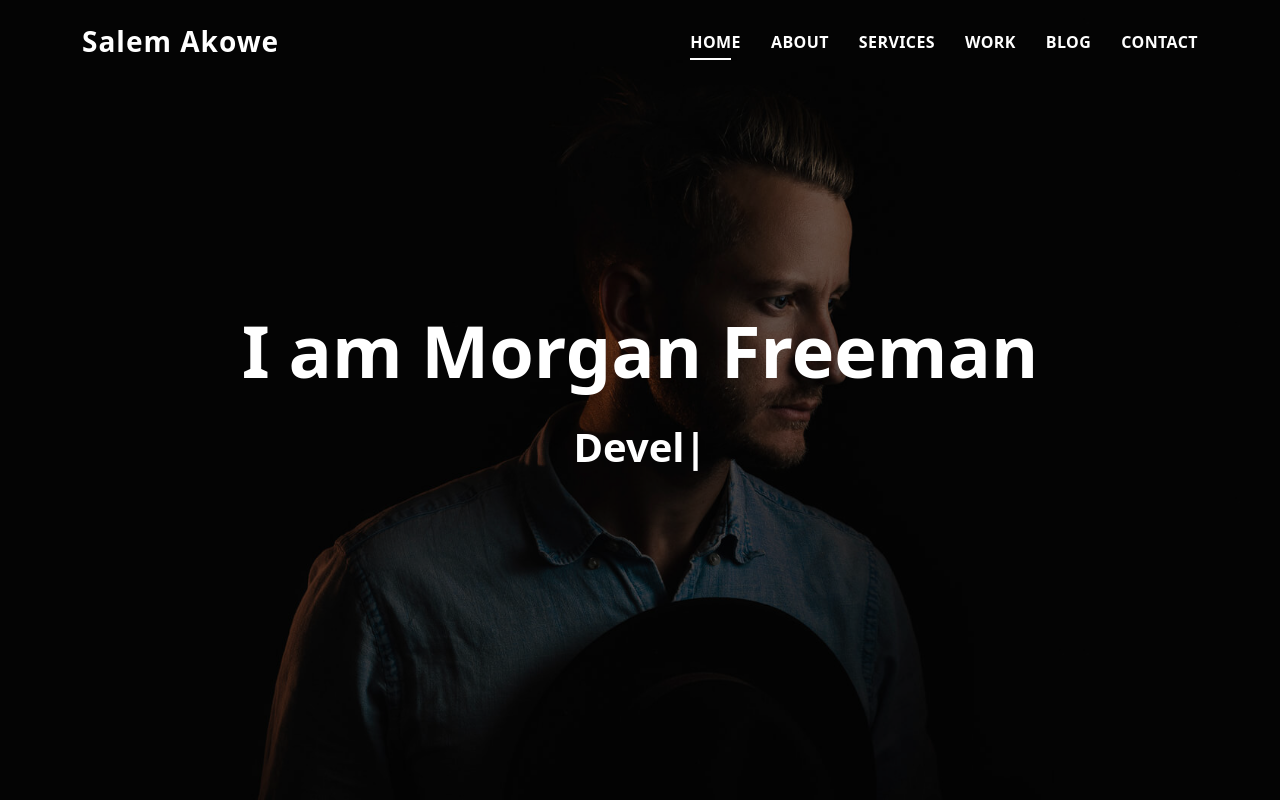
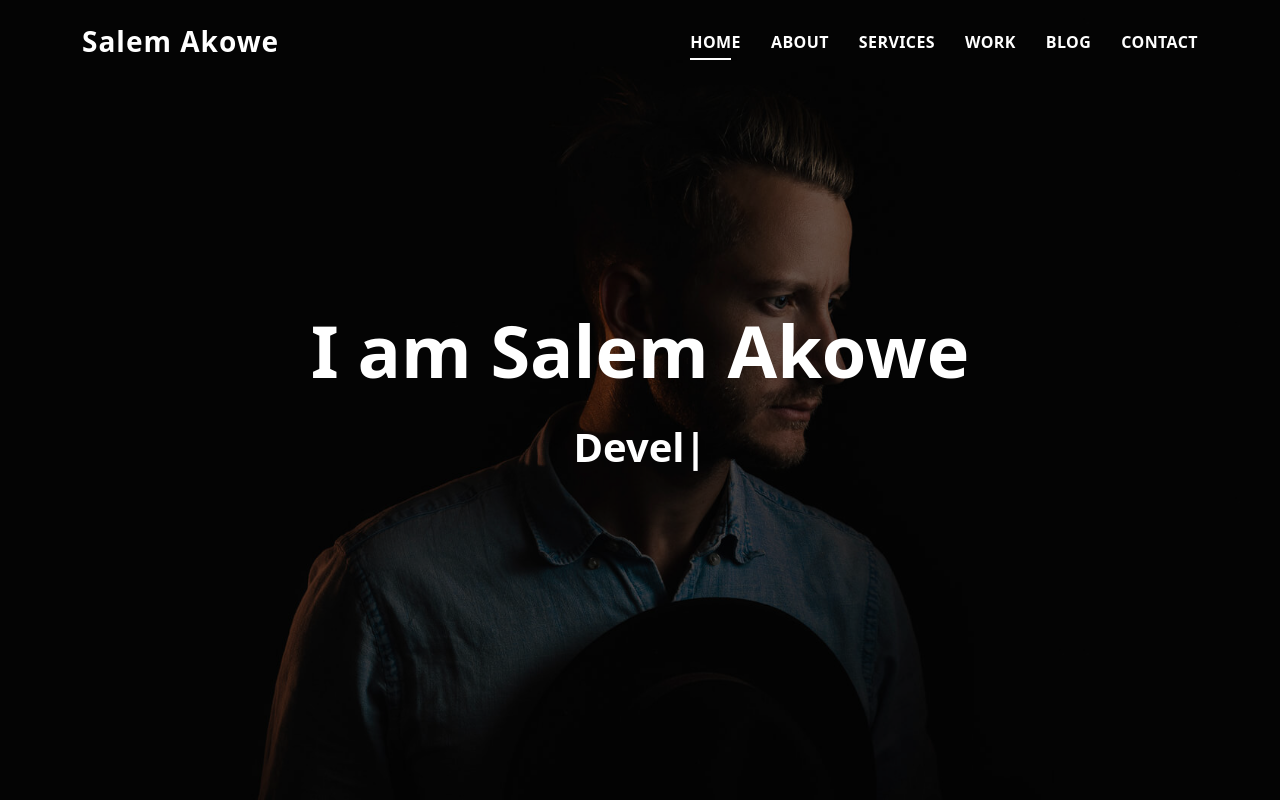
Before and after one commit to salemakowe/MyPortfolio, a plain HTML site: page index.html in a window 1280 px wide. Shown: the top 800 px of the page. Drawn offline with Linux system fonts and the light colour scheme.

Commit message:
editing my portfolio

```diff
--- a/index.html
+++ b/index.html
@@ -55,7 +55,7 @@
       <div class="table-cell">
         <div class="container">
           <!--<p class="display-6 color-d">Hello, world!</p>-->
-          <h1 class="hero-title mb-4">I am Morgan Freeman</h1>
+          <h1 class="hero-title mb-4">I am Salem Akowe</h1>
           <p class="hero-subtitle"><span class="typed" data-typed-items="Designer, Developer, Freelancer, Photographer"></span></p>
           <!-- <p class="pt-3"><a class="btn btn-primary btn js-scroll px-4" href="#about" role="button">Learn More</a></p> -->
         </div>
```
